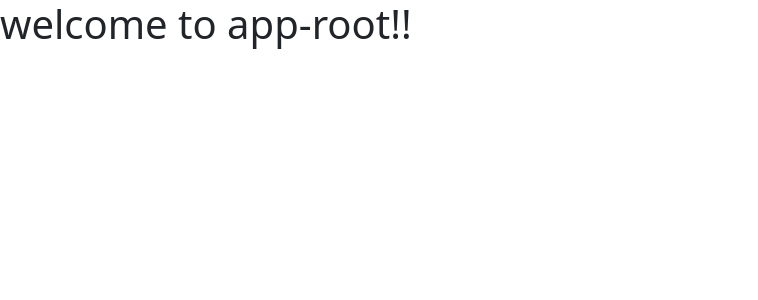
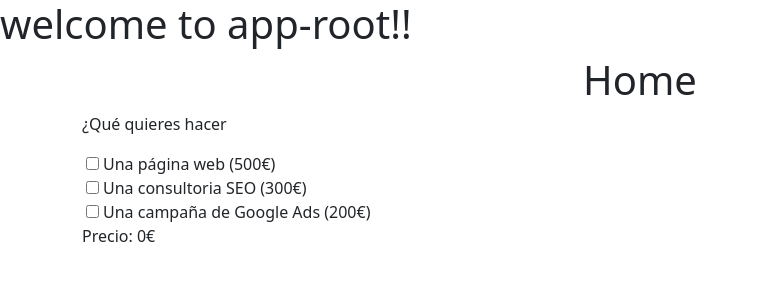
Before and after one commit to davidmuns/frontend-angular-sprint-07, an Angular app: page / in a window 1280 px wide. Shown: the top 300 px of the page, without its empty margins (0-758 px from the left). Built offline with nearby package versions, Linux system fonts and the light colour scheme.

Commit message:
checkbox template and functions ts

```diff
--- a/src/app/app.component.html
+++ b/src/app/app.component.html
@@ -1 +1,2 @@
 <h1>welcome to app-root!!</h1>
+<app-home></app-home>
--- a/src/app/app.module.ts
+++ b/src/app/app.module.ts
@@ -2,10 +2,12 @@ import { NgModule } from '@angular/core';
 import { BrowserModule } from '@angular/platform-browser';
 
 import { AppComponent } from './app.component';
+import { HomeComponent } from './components/home/home.component';
 
 @NgModule({
   declarations: [
-    AppComponent
+    AppComponent,
+    HomeComponent
   ],
   imports: [
     BrowserModule
--- /dev/null
+++ b/src/app/components/home/home.component.html
@@ -0,0 +1,17 @@
+<h1 style="text-align: center;">Home</h1>
+
+<div class="container">
+    <div class="row">
+        <div class="col">
+            <p>¿Qué quieres hacer</p>
+            <input type="checkbox" class="mx-1" value="webCheck" (click)="checkboxWeb($event)"><label for="">Una página
+                web
+                (500€)</label><br>
+            <input type="checkbox" class="mx-1" value="seoCheck" (click)="checkboxSeo($event)"><label for="">Una
+                consultoria SEO (300€)</label><br>
+            <input type="checkbox" class="mx-1" value="googleCheck" (click)="checkboxGoogle($event)"><label for="">Una
+                campaña de Google Ads (200€)</label><br>
+            <p>Precio: {{ total }}€</p>
+        </div>
+    </div>
+</div>
--- /dev/null
+++ b/src/app/components/home/home.component.ts
@@ -0,0 +1,28 @@
+import { Component, OnInit } from '@angular/core';
+
+@Component({
+  selector: 'app-home',
+  templateUrl: './home.component.html',
+  styleUrls: ['./home.component.css']
+})
+export class HomeComponent implements OnInit {
+
+  total: number = 0;
+  constructor() { }
+
+  ngOnInit(): void {
+  }
+
+  public checkboxWeb(e: any) {
+    this.total += e.target.checked ? 500 : -500;
+  }
+
+  public checkboxSeo(e: any) {
+    this.total += e.target.checked ? 300 : -300;
+  }
+
+  public checkboxGoogle(e: any) {
+    this.total += e.target.checked ? 200 : -200;
+  }
+
+}
```
Also changed, not shown: src/app/components/home/home.component.css (added).
